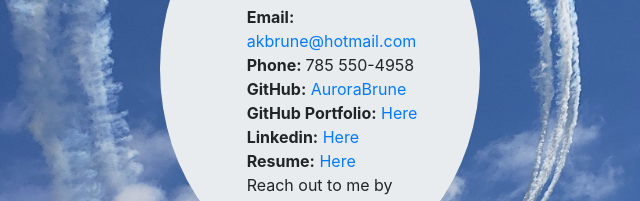
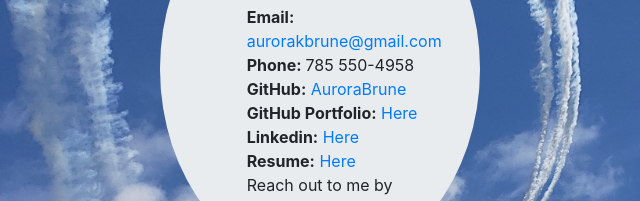
Before and after one commit to AuroraBrune/responsive_portfolio, a plain HTML site: page contact.html in a window 1280 px wide. Shown: the part 283-484 px from the top of the page, 338-978 px from the left. Drawn offline with nearby package versions, Linux system fonts and the light colour scheme.

Commit message:
updates to email, corrections in description

```diff
--- a/contact.html
+++ b/contact.html
@@ -52,7 +52,7 @@
             </header>
             <ul>
               <li><strong>Email:</strong>
-                <a href="mailto:akbrune@hotmail.com" target="blank">akbrune@hotmail.com</a>
+                <a href="mailto:aurorakbrune@gmail.com" target="blank">aurorakbrune@gmail.com</a>
               </li>
               <li class="phone"><strong>Phone: </strong>785 550-4958</li>
               <li><strong>GitHub:</strong>
```
Also changed, not shown: portfolio.html (+1 -1 lines).
